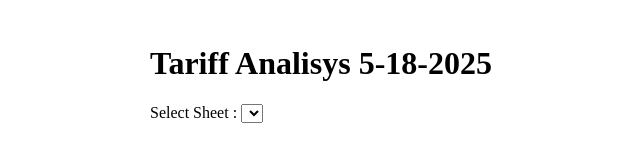
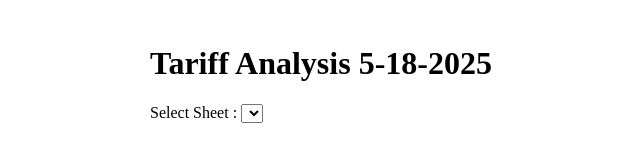
Before and after one commit to feliperojas/SH-Tariffs, a plain HTML site: page index.html in a window 1280 px wide. Shown: the full height of the page, 90-730 px from the left. Drawn offline with nearby package versions, Linux system fonts and the light colour scheme.

Commit message:
Update index.html

```diff
--- a/index.html
+++ b/index.html
@@ -4,11 +4,11 @@
   <meta charset="UTF-8" />
   <meta name="viewport" content="width=device-width, initial-scale=1.0"/>
   <link rel="stylesheet" href="style.css" />
-  <title>Tariff Analisys</title
+  <title>Tariff Analysis</title
 </head>
 <body>
   <div class="container">
-    <h1>Tariff Analisys 5-18-2025</h1>
+    <h1>Tariff Analysis 5-18-2025</h1>
     <label for="sheet-select">Select Sheet :</label>
     <select id="sheet-select"></select>
     <canvas id="bar-chart"></canvas>
```
